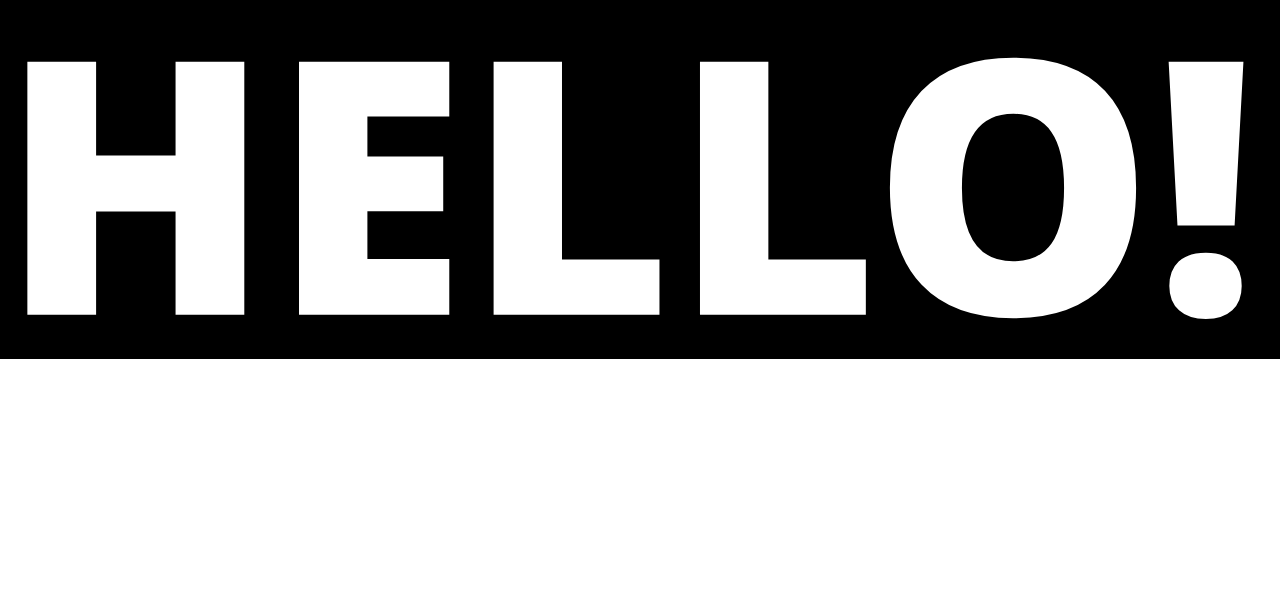
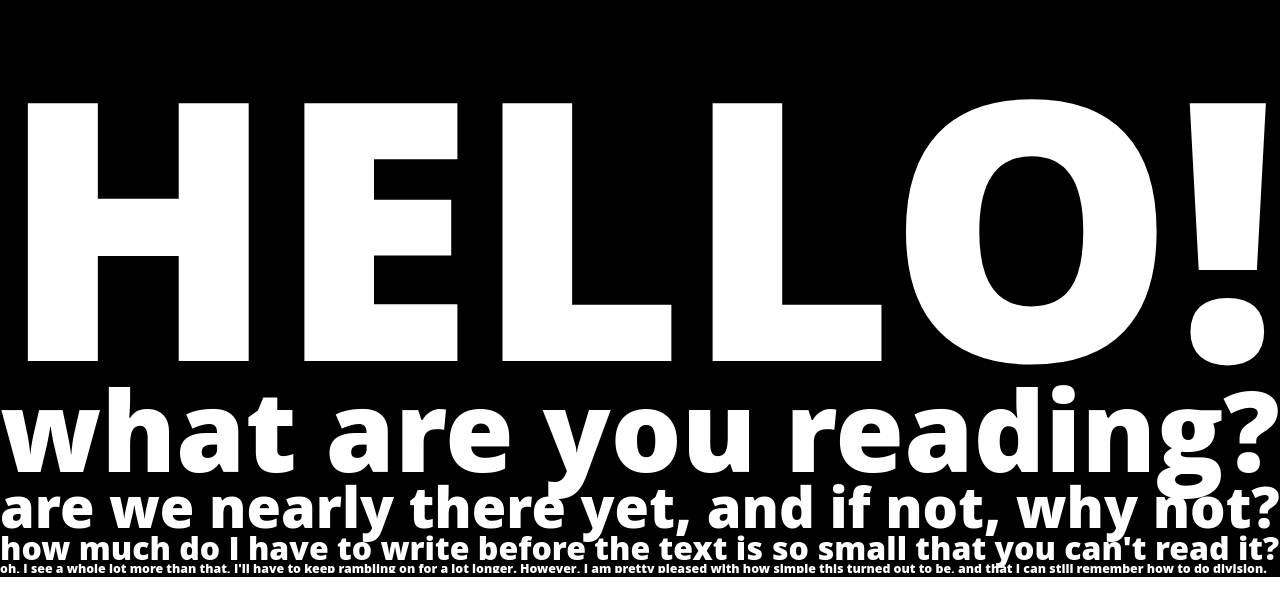
Before and after one commit to apcj/big-words, a plain HTML site: page index.html in a window 1280 px wide. Drawn offline with Linux system fonts and the light colour scheme.

Commit message:
Support multiple lines of text.

```diff
--- a/big-word.js
+++ b/big-word.js
@@ -13,21 +13,34 @@
         return context.measureText(text).width;
     }
 
+    function copyStyle(htmlStyle) {
+        return function(selection) {
+            selection
+                .attr('font-family', htmlStyle.getPropertyValue('font-family'))
+                .attr('font-weight', htmlStyle.getPropertyValue('font-weight'));
+        }
+    }
+
     d3.selectAll('div.big-words').each(function() {
         var parent = d3.select(this.parentElement);
         var svg = parent.append('svg');
 
-        var maxSvgWidth = 0;
+        var maxSvgWidth = 1000;
+        var totalHeight = 0;
 
         d3.select(this).selectAll('p.full-width').each(function() {
             var text = d3.select(this);
-            maxSvgWidth = measureText(text.text(), window.getComputedStyle(this, null));
+            var htmlStyle = window.getComputedStyle(this, null);
+            var widthAt100Px = measureText(text.text(), htmlStyle);
+            var fontSize = 100 * maxSvgWidth / widthAt100Px;
+            totalHeight += fontSize;
             svg.append('text')
-                .attr('font-size', '100px')
-                .attr('alignment-baseline', 'central')
-                .text(text.text());
+                .attr('font-size', fontSize + 'px')
+                .call(copyStyle(htmlStyle))
+                .text(text.text())
+                .attr('y', totalHeight);
         });
 
-        svg.attr('viewBox', [0, -50, maxSvgWidth, 100].join(' '));
+        svg.attr('viewBox', [0, 0, maxSvgWidth, totalHeight].join(' '));
     });
 })();
--- a/big-words.css
+++ b/big-words.css
@@ -8,7 +8,7 @@ body {
     display: none;
 }
 
-text {
+p.full-width {
     font-family: 'Uni Sans Heavy', 'Open Sans', sans-serif;
     font-weight: 900;
 }
--- a/index.html
+++ b/index.html
@@ -9,6 +9,11 @@
 <div class="black slide">
   <div class="big-words">
     <p class="full-width">HELLO!</p>
+    <p class="full-width">what are you reading?</p>
+    <p class="full-width">are we nearly there yet, and if not, why not?</p>
+    <p class="full-width">how much do I have to write before the text is so small that you can't read it?</p>
+    <p class="full-width">oh, I see a whole lot more than that, I'll have to keep rambling on for a lot longer.
+    However, I am pretty pleased with how simple this turned out to be, and that I can still remember how to do division.</p>
   </div>
 </div>
 
```
